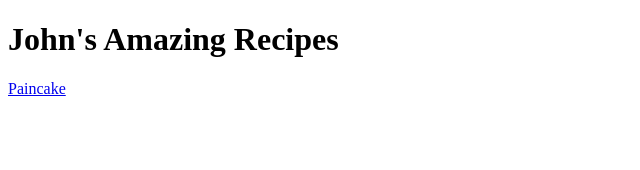
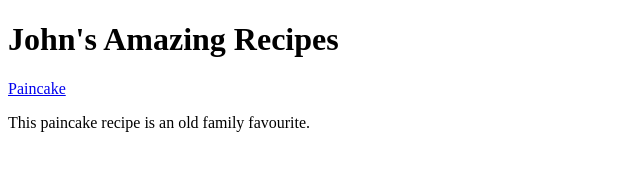
Before and after one commit to jvgp100/odin-recipes, a plain HTML site: page index.html in a window 1280 px wide. Shown: the whole page, without its empty margins (0-640 px from the left). Drawn offline with Linux system fonts and the light colour scheme.

Commit message:
Add link to paincake with description.

```diff
--- a/index.html
+++ b/index.html
@@ -9,5 +9,6 @@
 <body>
     <h1>John's Amazing Recipes</h1>
     <a href="recipes/paincake.html">Paincake</a>
+    <p>This paincake recipe is an old family favourite.</p>
 </body>
 </html>
```
